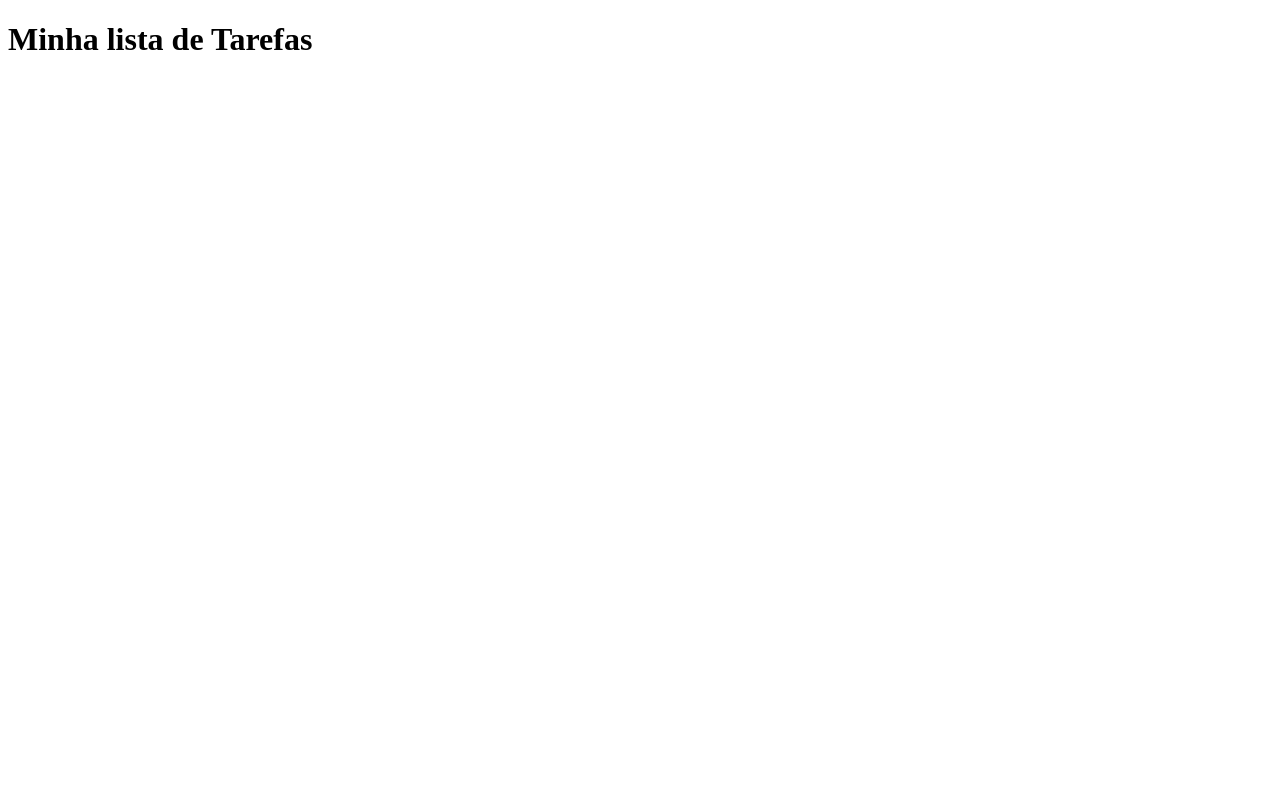
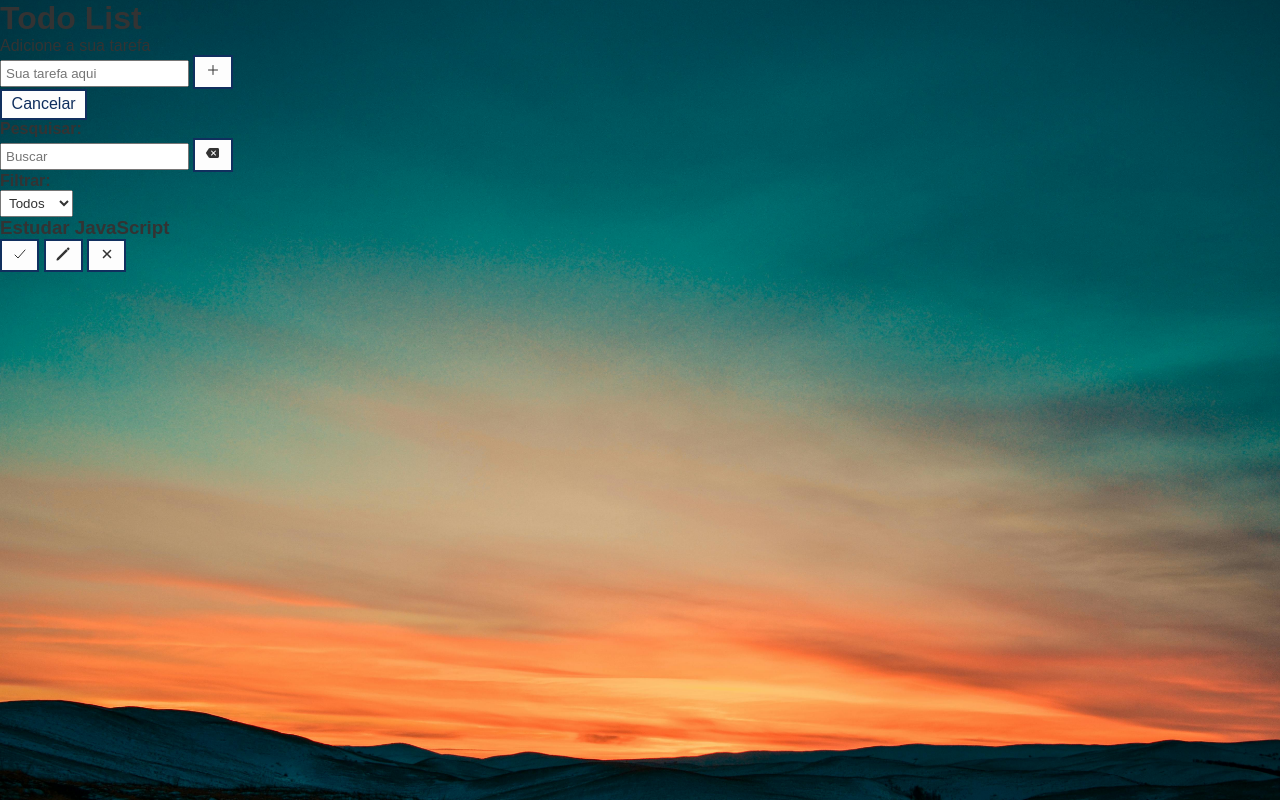
Before and after one commit to joseerivaldo/TodoList, a plain HTML site: page index.html in a window 1280 px wide. Drawn offline with nearby package versions, Linux system fonts and the light colour scheme.

Commit message:
Html criado, e primeiros comandos css

```diff
--- /dev/null
+++ b/css/style.css
@@ -0,0 +1,49 @@
+/*Geral */
+*{
+    padding: 0;
+    margin: 0;
+    font-family: Arial, Helvetica, sans-serif;
+    color: #333;
+    box-sizing: border-box;
+}
+
+body{
+    background-image: url(../img/pexels.jpg);
+    background-position: center;
+    background-size: cover;
+    background-repeat: no-repeat;
+    height: 100vh;
+    width: 100vw;
+}
+
+button{
+    background-color: #fdfdfd;
+    color: #102F5e;
+    border: 2px solid #102F5e;
+    padding: .3rem .6rem;
+    font-size: 1rem;
+    cursor: pointer;
+    transition: .3s;
+}
+
+button:hover{
+    background-color: #102f5e;
+    color: white;
+}
+button:hover ion-icon{
+    color: white;
+}
+
+button i{
+    color: #102F5e;
+    font-weight: bold;
+    pointer-events: none;
+}
+
+input, select{
+    padding: .25rem;
+}
+
+.hide{
+    display: none;
+}
--- a/index.html
+++ b/index.html
@@ -1,12 +1,67 @@
 <!DOCTYPE html>
-<html lang="en">
+<html lang="pt-br">
 <head>
     <meta charset="UTF-8">
     <meta name="viewport" content="width=device-width, initial-scale=1.0">
     <title>To-do List</title>
+    <link rel="stylesheet" href="css/style.css">
+    <script type="module" src="https://unpkg.com/ionicons@7.1.0/dist/ionicons/ionicons.esm.js"></script>
+    <script nomodule src="https://unpkg.com/ionicons@7.1.0/dist/ionicons/ionicons.js"></script>
 </head>
 <body>
-    <h1>Minha lista de Tarefas</h1>
+    <div class="todo-container">
+        <header>
+            <h1>Todo List</h1>
+        </header>
+        <form id="todo-form">
+            <p>Adicione a sua tarefa</p>
+            <div class="form-control">
+                <input type="text" id="todo-input" placeholder="Sua tarefa aqui">
+                <button type="submit"><ion-icon name="add"></ion-icon></button>
+            </div>
+            <button id="cancel-edit-btn">Cancelar</button>
+        </form>
+        <form id="edit-form" class="hide">
+            <p>Edite a sua tarefa</p>
+            <div class="form-control">
+                <input type="text" id="edit-input">
+                <button type="submit"><ion-icon name="checkmark-done"></ion-icon></button>
+            </div>
+        </form>
+        <div id="toolbar">
+            <div id="search">
+                <h4>Pesquisar:</h4>
+                <form>
+                    <input type="text" id="search-input" placeholder="Buscar">
+                    <button id="erase-button"><ion-icon name="backspace"></ion-icon></button>
+                </form>
+            </div>
+            <div id="filter">
+                <h4>Filtrar:</h4>
+                <select id="filter-select">
+                    <option value="all">Todos</option>
+                    <option value="done">Feitos</option>
+                    <option value="todo">A fazer</option>
+                </select>
+            </div>
+        </div>
+        <div id="todo-list">
+            <div class="todo">
+                <h3>Estudar JavaScript</h3>
+                <button class="finish-todo">
+                    <ion-icon name="checkmark"></ion-icon>
+                </button>
+                <button class="edit-todo">
+                    <ion-icon name="pencil"></ion-icon>
+                </button>
+                <button class="remove-todo">
+                    <ion-icon name="close"></ion-icon>
+                </button>
+            </div>
+        </div>
+    </div>
 
+
+    <script src="js/script.js"></script>
 </body>
 </html>
```
Also changed, not shown: img/pexels.jpg (added), js/script.js (added).
